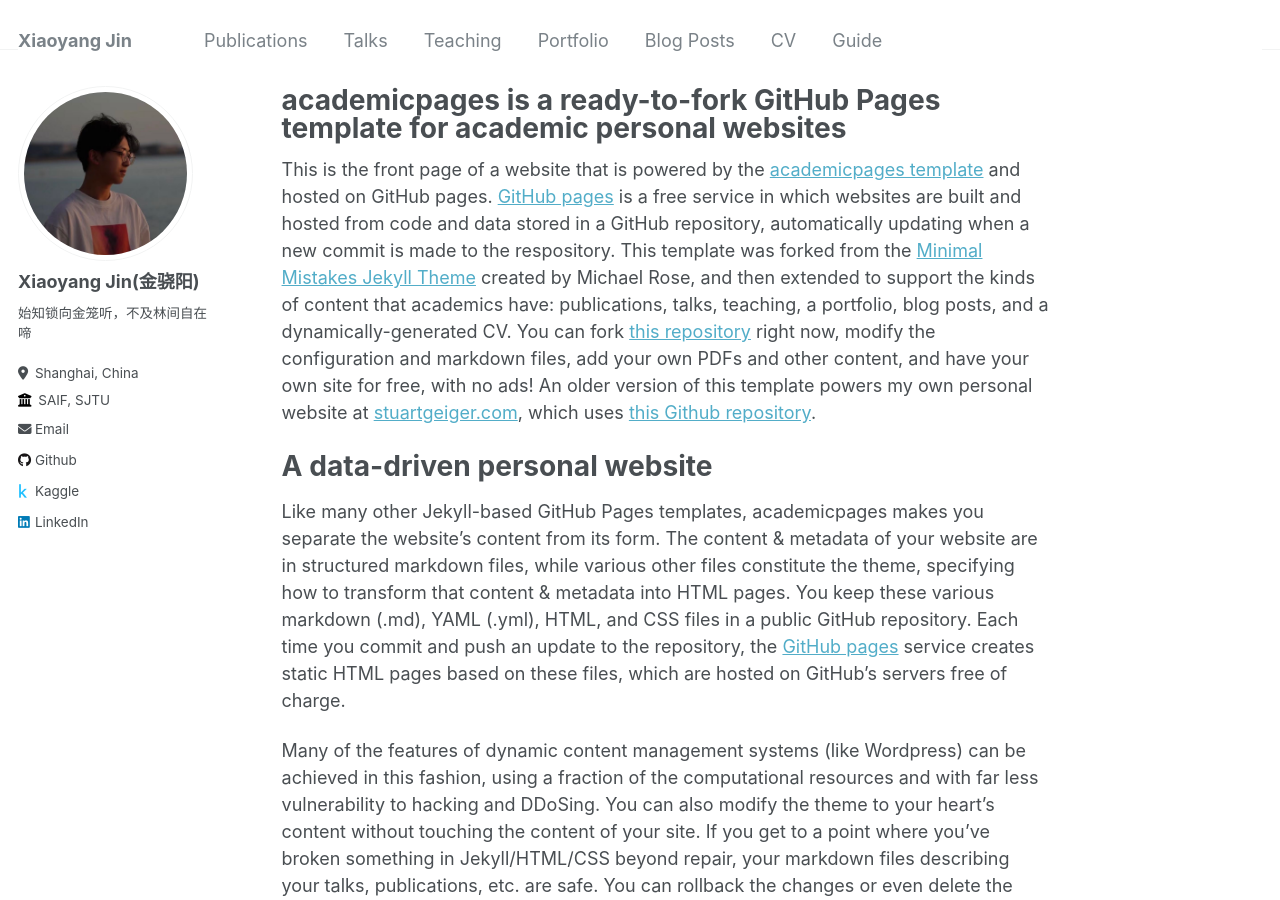
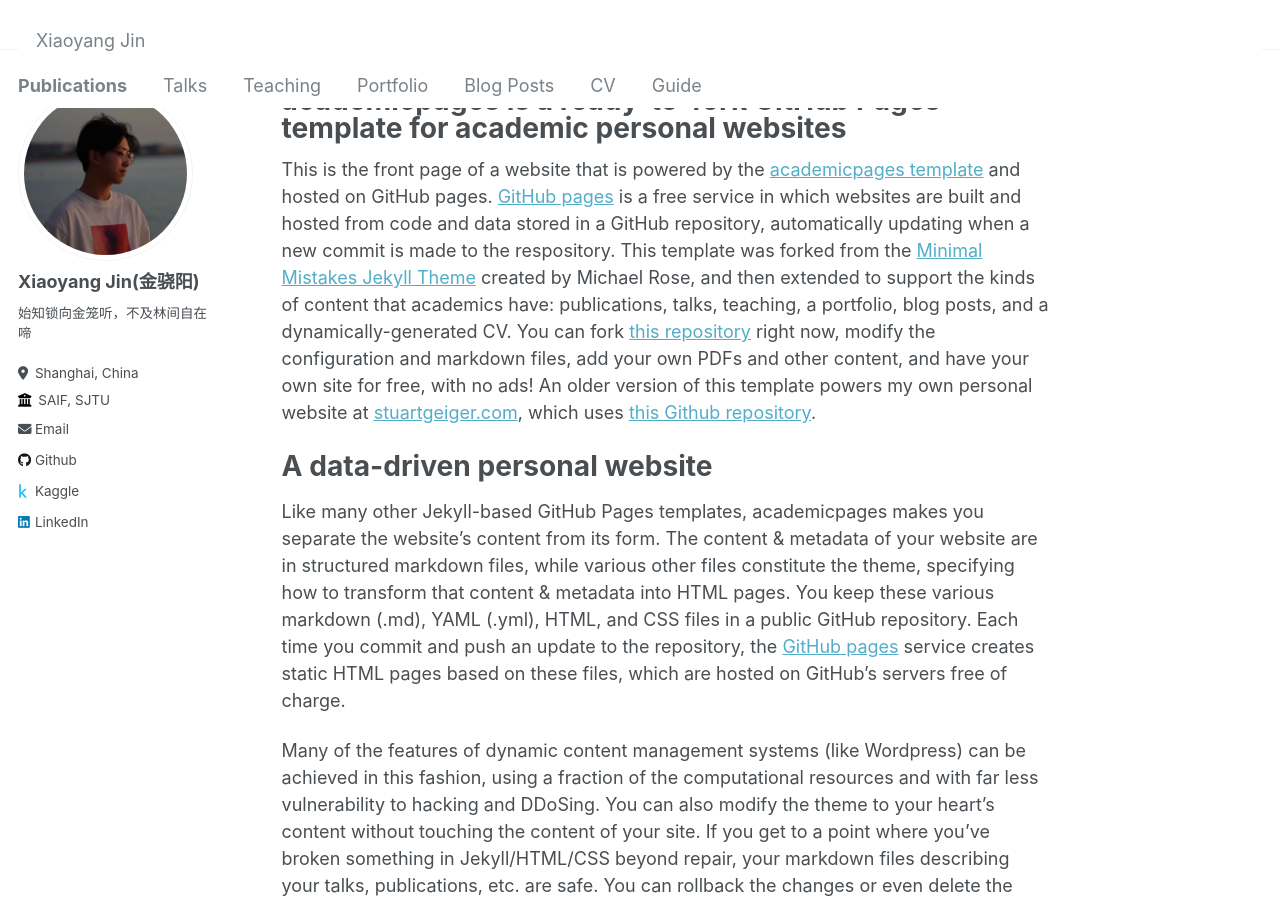
Before and after one commit to Nanqiang01/Nanqiang01.github.io, a Jekyll site: the page built from _pages/about.md, in a window 1280 px wide and 900 px high. Built offline with Jekyll 4.4.1, drawn with Linux system fonts in a browser that asks for light colours.

Commit message:
Update masthead.html

```diff
--- a/_includes/masthead.html
+++ b/_includes/masthead.html
@@ -1,4 +1,4 @@
-{% include base_path %}
+<!-- {% include base_path %}
 
 <div class="masthead">
   <div class="masthead__inner-wrap">
@@ -20,4 +20,56 @@
       </nav>
     </div>
   </div>
+</div> -->
+
+{% capture logo_path %}{{ site.logo }}{% endcapture %}
+{% capture logo_path_dark %}{{ site.logo_dark }}{% endcapture %}
+
+<div class="masthead">
+  <div class="masthead__inner-wrap">
+    <div class="masthead__menu">
+      <nav id="site-nav" class="greedy-nav">
+        {% unless logo_path == empty %}
+          <a class="site-logo" href="{{ '/' | relative_url }}">
+            <picture>
+              {% unless logo_path_dark == empty %}
+                <!-- dark mode logo -->
+                <source
+                  srcset="{{ logo_path_dark | relative_url }}"
+                  media="(prefers-color-scheme: dark)">
+              {% endunless %}
+              <img src="{{ logo_path | relative_url }}" alt="{{ site.masthead_title | default: site.title }}">
+            </picture>
+          </a>
+        {% endunless %}
+        <a class="site-title" href="{{ '/' | relative_url }}">
+          {{ site.masthead_title | default: site.title }}
+          {% if site.subtitle %}<span class="site-subtitle">{{ site.subtitle }}</span>{% endif %}
+        </a>
+        <ul class="visible-links">
+          {%- for link in site.data.navigation.main -%}
+            <li class="masthead__menu-item">
+              <a href="{{ link.url | relative_url }}"{% if link.description %} title="{{ link.description }}"{% endif %}>{{ link.title }}</a>
+            </li>
+          {%- endfor -%}
+        </ul>
+        {% if site.minimal_mistakes_skin_dark %}
+          <li><i class="fas fa-fw fa-adjust dark_mode_btn" aria-hidden="true" onclick="dark_mode_btn_click()"></i></li>
+        {% endif %}
+        {% if site.search == true %}
+        <button class="search__toggle" type="button">
+          <span class="visually-hidden">{{ site.data.ui-text[site.locale].search_label | default: "Toggle search" }}</span>
+          <svg class="icon" width="16" height="16" xmlns="http://www.w3.org/2000/svg" viewBox="0 0 15.99 16">
+            <path d="M15.5,13.12L13.19,10.8a1.69,1.69,0,0,0-1.28-.55l-0.06-.06A6.5,6.5,0,0,0,5.77,0,6.5,6.5,0,0,0,2.46,11.59a6.47,6.47,0,0,0,7.74.26l0.05,0.05a1.65,1.65,0,0,0,.5,1.24l2.38,2.38A1.68,1.68,0,0,0,15.5,13.12ZM6.4,2A4.41,4.41,0,1,1,2,6.4,4.43,4.43,0,0,1,6.4,2Z" transform="translate(-.01)"></path>
+          </svg>
+        </button>
+        {% endif %}
+        <button class="greedy-nav__toggle hidden" type="button">
+          <span class="visually-hidden">{{ site.data.ui-text[site.locale].menu_label | default: "Toggle menu" }}</span>
+          <div class="navicon"></div>
+        </button>
+        <ul class="hidden-links hidden"></ul>
+      </nav>
+    </div>
+  </div>
 </div>
```
